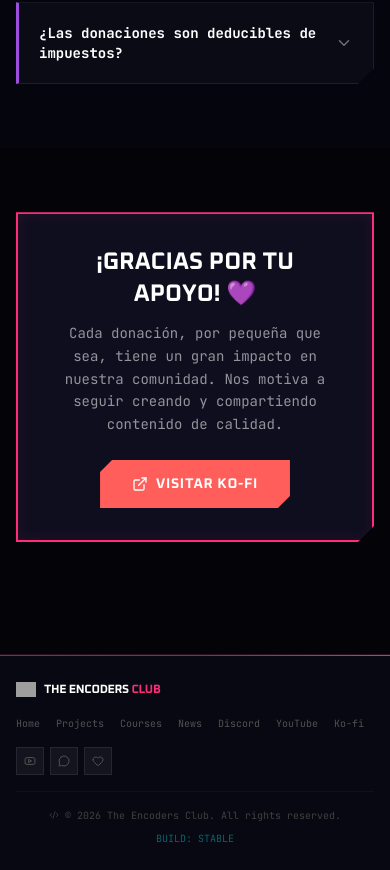
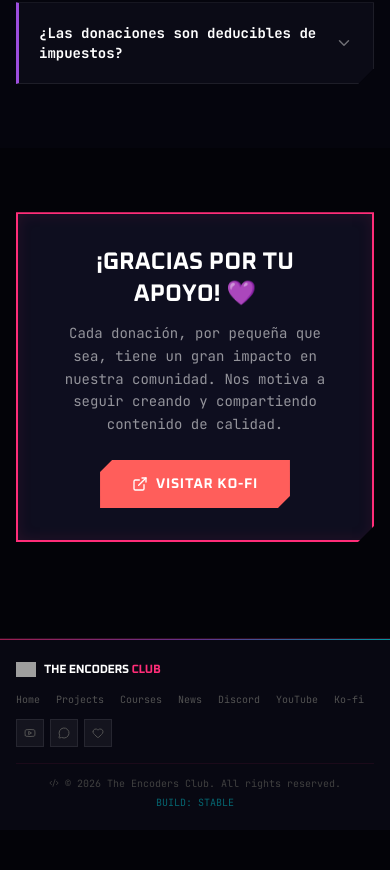
Before and after one commit to The-Encoders-Club/The-Encoders-Club, a Next.js app: page /donar in a window 390 px wide. Shown: the part 3143-4013 px from the top of the page. After the commit the page ends 3973 px from the top, so only its background shows below. Built offline with nearby package versions, Linux system fonts and the light colour scheme; no server answers; grey boxes are pictures that could not be loaded.

Commit message:
Se arreglo una parte del Footer.tsx

```diff
--- a/src/components/Footer.tsx
+++ b/src/components/Footer.tsx
@@ -8,22 +8,22 @@ export default function Footer() {
   const { t } = useI18n();
 
   const allLinks = [
-    { label: t('nav.home'), href: "/" },
-    { label: t('nav.projects'), href: "/proyectos" },
-    { label: t('nav.courses'), href: "/cursos" },
-    { label: t('nav.news'), href: "/noticias" },
+    { label: t('nav.home'), href: "/", external: false },
+    { label: t('nav.projects'), href: "/proyectos", external: false },
+    { label: t('nav.courses'), href: "/cursos", external: false },
+    { label: t('nav.news'), href: "/noticias", external: false },
     { label: "Discord", href: "https://discord.gg/2DB5k7sb8", external: true },
     { label: "YouTube", href: "https://youtube.com/@theencodersclub", external: true },
     { label: "Ko-fi", href: "https://ko-fi.com/theencodersclub", external: true },
   ];
 
   return (
-    <footer className="relative mt-12 bg-[#080812] border-t border-[#FF2D78]/15">
+    <footer className="relative mt-8 bg-[#080812] border-t border-[#FF2D78]/15">
       <div className="h-px w-full brand-gradient opacity-60" />
-      <div className="max-w-7xl mx-auto px-4 sm:px-6 lg:px-8 py-6">
+      <div className="max-w-7xl mx-auto px-4 sm:px-6 lg:px-8 py-5">
 
-        {/* ── Fila principal: logo + links + redes ── */}
-        <div className="flex flex-col sm:flex-row sm:items-center justify-between gap-4">
+        {/* Fila principal */}
+        <div className="flex flex-col sm:flex-row sm:items-center justify-between gap-3">
 
           {/* Logo */}
           <Link href="/" className="flex items-center gap-2 flex-shrink-0">
@@ -33,8 +33,8 @@ export default function Footer() {
             </span>
           </Link>
 
-          {/* Links en fila */}
-          <div className="flex flex-wrap gap-x-4 gap-y-1">
+          {/* Links inline */}
+          <div className="flex flex-wrap gap-x-4 gap-y-1.5">
             {allLinks.map(link => (
               link.external ? (
                 <a key={link.label} href={link.href} target="_blank" rel="noopener noreferrer"
@@ -50,7 +50,7 @@ export default function Footer() {
             ))}
           </div>
 
-          {/* Redes sociales */}
+          {/* Redes */}
           <div className="flex items-center gap-1.5 flex-shrink-0">
             <a href="https://youtube.com/@theencodersclub" target="_blank" rel="noopener noreferrer"
               className="w-7 h-7 flex items-center justify-center bg-white/5 border border-white/8 text-neutral-600 hover:text-red-500 hover:border-red-500/40 transition-all">
@@ -67,8 +67,8 @@ export default function Footer() {
           </div>
         </div>
 
-        {/* ── Línea inferior: copyright ── */}
-        <div className="mt-4 pt-4 border-t border-[#FF2D78]/8 flex flex-col sm:flex-row items-center justify-between gap-2">
+        {/* Copyright */}
+        <div className="mt-4 pt-3 border-t border-[#FF2D78]/8 flex flex-col sm:flex-row items-center justify-between gap-1">
           <p className="font-code text-[10px] text-neutral-700 flex items-center gap-1.5">
             <Code2 size={10} /> {t('footer.copyright')}
           </p>
```
